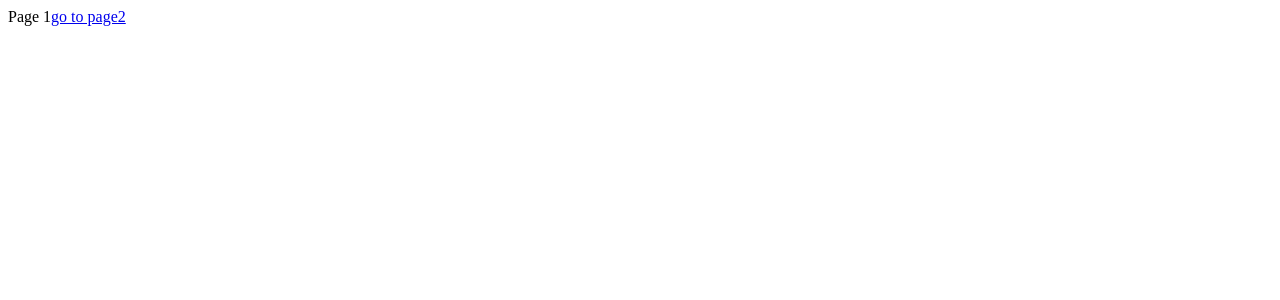
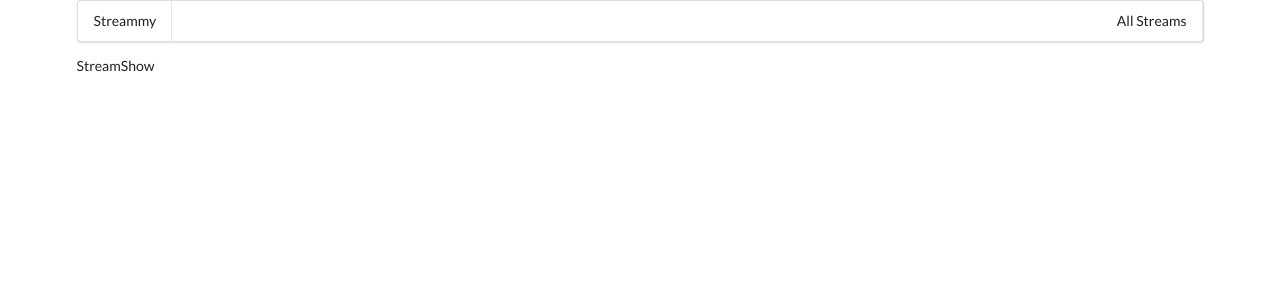
Before and after one commit to Gbenro/streams, a React (Create React App) app: page / in a window 1280 px wide. Shown: the top 300 px of the page. Built offline with nearby package versions, Linux system fonts and the light colour scheme.

Commit message:
Added App Scaffold

```diff
--- a/public/index.html
+++ b/public/index.html
@@ -1,10 +1,12 @@
 <!DOCTYPE html>
 <html lang="en">
+
 <head>
   <meta charset="utf-8">
   <link rel="shortcut icon" href="%PUBLIC_URL%/favicon.ico">
   <meta name="viewport" content="width=device-width, initial-scale=1, shrink-to-fit=no">
   <meta name="theme-color" content="#000000">
+  <link rel="stylesheet" href="https://cdnjs.cloudflare.com/ajax/libs/semantic-ui/2.4.1/semantic.min.css" />
   <!--
       manifest.json provides metadata used when your web app is added to the
       homescreen on Android. See https://developers.google.com/web/fundamentals/web-app-manifest/
@@ -21,6 +23,7 @@
     -->
   <title>React App</title>
 </head>
+
 <body>
   <noscript>
     You need to enable JavaScript to run this app.
@@ -37,4 +40,5 @@
       To create a production bundle, use `npm run build` or `yarn build`.
     -->
 </body>
+
 </html>
--- a/src/components/App.js
+++ b/src/components/App.js
@@ -1,31 +1,27 @@
 import React from 'react'
 import { BrowserRouter, Route, Link } from 'react-router-dom'
+import StreamCreate from './streams/StreamCreate'
+import StreamEdit from './streams/StreamEdit'
+import StreamDelete from './streams/StreamDelete'
+import StreamList from './streams/StreamList'
+import StreamShow from './streams/StreamShow'
+import Header from './Header'
 
-const PageOne = () => {
+const App = () => {
   return (
-    <div>
-      Page 1<Link to='/pagetwo'>go to page2</Link>
-    </div>
-  )
-}
-const PageTwo = () => {
-  return (
-    <div>
-      Page 2<button> Click Me</button>
-      <Link to='/'>go to page1</Link>
+    <div className='ui container '>
+      <Header />
+      <BrowserRouter>
+        <div>
+          <Route path='/' exact component={StreamShow} />
+          <Route path='/streams/new' component={StreamCreate} />
+          <Route path='/streams/Edit' component={StreamEdit} />
+          <Route path='/streams/delete' component={StreamDelete} />
+          <Route path='/streams/show' component={StreamList} />
+        </div>
+      </BrowserRouter>
     </div>
   )
 }
 
-const App = () => {
-  return (
-    <BrowserRouter>
-      <div>
-        <Route path='/' exact component={PageOne} />
-        <Route path='/pagetwo' component={PageTwo} />
-      </div>
-    </BrowserRouter>
-  )
-}
-
 export default App
--- /dev/null
+++ b/src/components/Header.js
@@ -0,0 +1,20 @@
+import React from 'react'
+import { BrowserRouter, Link } from 'react-router-dom'
+
+const Header = () => {
+  return (
+    <BrowserRouter>
+      <div className='ui seconday pointing menu '>
+        <Link to='/' className='item'>
+          Streammy
+        </Link>
+        <div className='right menu' />
+        <Link to='/' className='item'>
+          All Streams
+        </Link>
+      </div>
+    </BrowserRouter>
+  )
+}
+
+export default Header
--- a/src/components/streams/StreamCreate.js
+++ b/src/components/streams/StreamCreate.js
@@ -0,0 +1,7 @@
+import React from 'react'
+
+const StreamCreate = () => {
+  return <div>StreamCreate</div>
+}
+
+export default StreamCreate
--- a/src/components/streams/StreamDelete.js
+++ b/src/components/streams/StreamDelete.js
@@ -0,0 +1,7 @@
+import React from 'react'
+
+const StreamDelete = () => {
+  return <div>StreamDelete</div>
+}
+
+export default StreamDelete
--- a/src/components/streams/StreamEdit.js
+++ b/src/components/streams/StreamEdit.js
@@ -0,0 +1,7 @@
+import React from 'react'
+
+const StreamEdit = () => {
+  return <div>StreamEdit</div>
+}
+
+export default StreamEdit
--- a/src/components/streams/StreamList.js
+++ b/src/components/streams/StreamList.js
@@ -0,0 +1,7 @@
+import React from 'react'
+
+const StreamList = () => {
+  return <div>StreamList</div>
+}
+
+export default StreamList
--- a/src/components/streams/StreamShow.js
+++ b/src/components/streams/StreamShow.js
@@ -0,0 +1,7 @@
+import React from 'react'
+
+const StreamShow = () => {
+  return <div>StreamShow</div>
+}
+
+export default StreamShow
```
Lines whose indentation alone changed are shown as unchanged.
